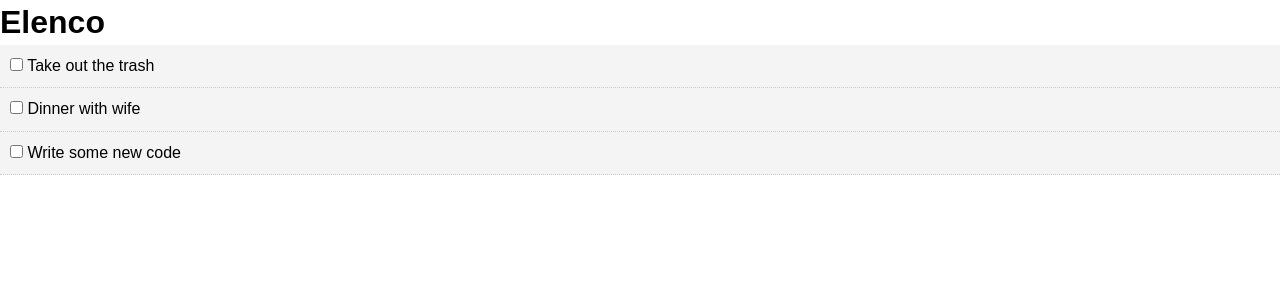
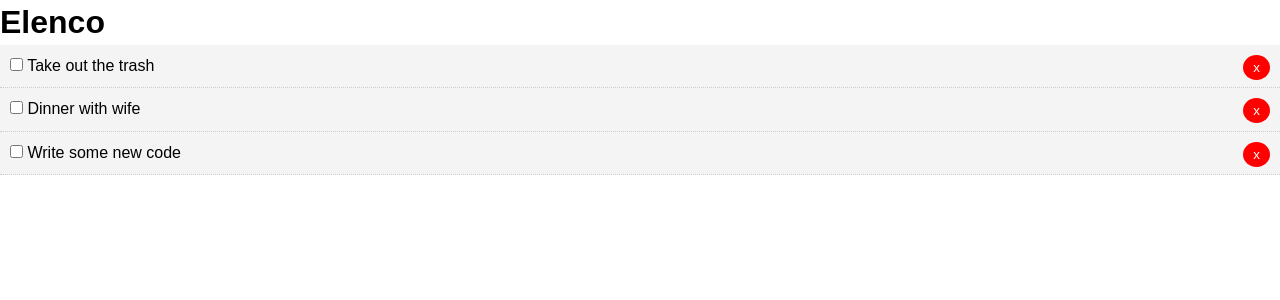
Before and after one commit to jamiebullock/react-todo-app, a React (Create React App) app: page / in a window 1280 px wide. Shown: the top 300 px of the page. Built offline with nearby package versions, Linux system fonts and the light colour scheme.

Commit message:
Add delete capability

```diff
--- a/src/App.js
+++ b/src/App.js
@@ -25,24 +25,19 @@ function App() {
   ]);
 
   const markComplete = (id, e) => {
-      // let newItems = [...items];
-      // let itemWithID = newItems.find(item => item.id === id);
-      // itemWithID.completed = true;
-
-      const newItems = items.map(item => item.id === id ? { ...item, completed: !item.completed } : item );
-      //console.log(newItems);
-      console.log("CALLED");
-      console.log(e);
-
+    const newItems = items.map(item => item.id === id ? { ...item, completed: !item.completed } : item);
     setItems(newItems);
   }
 
-
+  const delTodo = (id) => {
+    const newItems = items.filter(item => item.id !== id);
+    setItems(newItems);
+  }
 
   return (
     <div className="App">
       <h1>Elenco</h1>
-      <List list={items} markComplete={markComplete}/>
+      <List list={items} markComplete={markComplete} delTodo={delTodo} />
     </div>
   );
 }
--- a/src/components/Item.js
+++ b/src/components/Item.js
@@ -11,13 +11,14 @@ function Item(props) {
         textDecoration: props.item.completed ? 'line-through' : 'none'
     });
 
-    console.log(props);
+    const {id, title} = props.item;
 
     return (
         <div style={getStyle()}>
             <p>
-                <input type="checkbox" onChange={ (e) => props.markComplete(props.item.id, e)} /> {' '}
-                { props.item.title }
+                <input type="checkbox" onChange={ (e) => props.markComplete(id, e)} /> {' '}
+                { title }
+                <button style={btnStyle} onClick={ (e) => props.delTodo(id, e)} >x</button>
             </p>
         </div>
     )
@@ -27,6 +28,14 @@ Item.propTypes = {
     item: PropTypes.object.isRequired
 }
 
-
+const btnStyle = {
+    background: '#ff0000',
+    color: '#fff',
+    border: 'none',
+    padding: '5px 10px',
+    borderRadius: '50%',
+    cursor: 'pointer',
+    float: 'right'
+}
 
 export default Item
--- a/src/components/List.js
+++ b/src/components/List.js
@@ -6,7 +6,7 @@ import PropTypes from 'prop-types';
 function List(props) {
 
   const rv = props.list.map((item) => (
-    <Item key={item.id} item={item} markComplete={props.markComplete} />
+    <Item key={item.id} item={item} markComplete={props.markComplete} delTodo={props.delTodo} />
   ));
 
   return rv;
```
Lines whose indentation alone changed are shown as unchanged.
